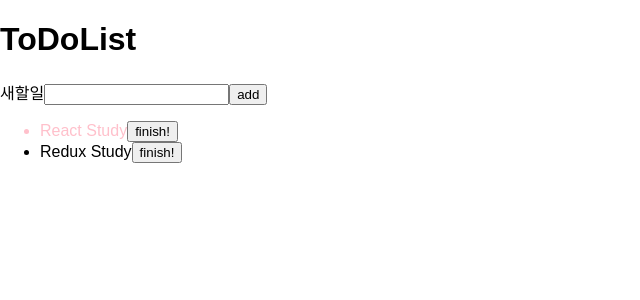
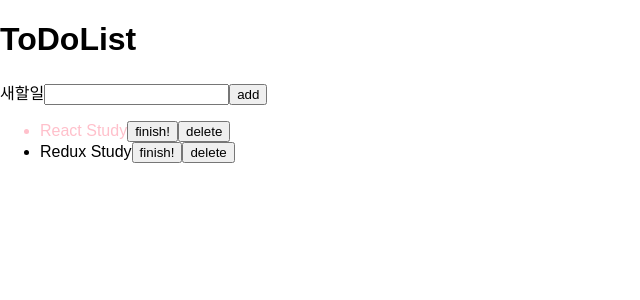
Before and after one commit to gimdongwon/myFirstReactApp, a React (Create React App) app: page / in a window 1280 px wide. Shown: the top 300 px of the page, without its empty margins (0-640 px from the left). Built offline with nearby package versions, Linux system fonts and the light colour scheme.

Commit message:
삭제기능추가

```diff
--- a/src/App.js
+++ b/src/App.js
@@ -83,10 +83,21 @@ class App extends Component {
                         return newTodo;
                       })
                     });
-                    {/* todo.id; */}
+                    {
+                      /* todo.id; */
+                    }
                   }}
                 >
                   finish!
+                </button>
+                <button
+                  onClick={e => {
+                    this.setState({
+                      todos: todos.filter(t => todo.id !== t.id)
+                    });
+                  }}
+                >
+                  delete
                 </button>
               </li>
             );
```
